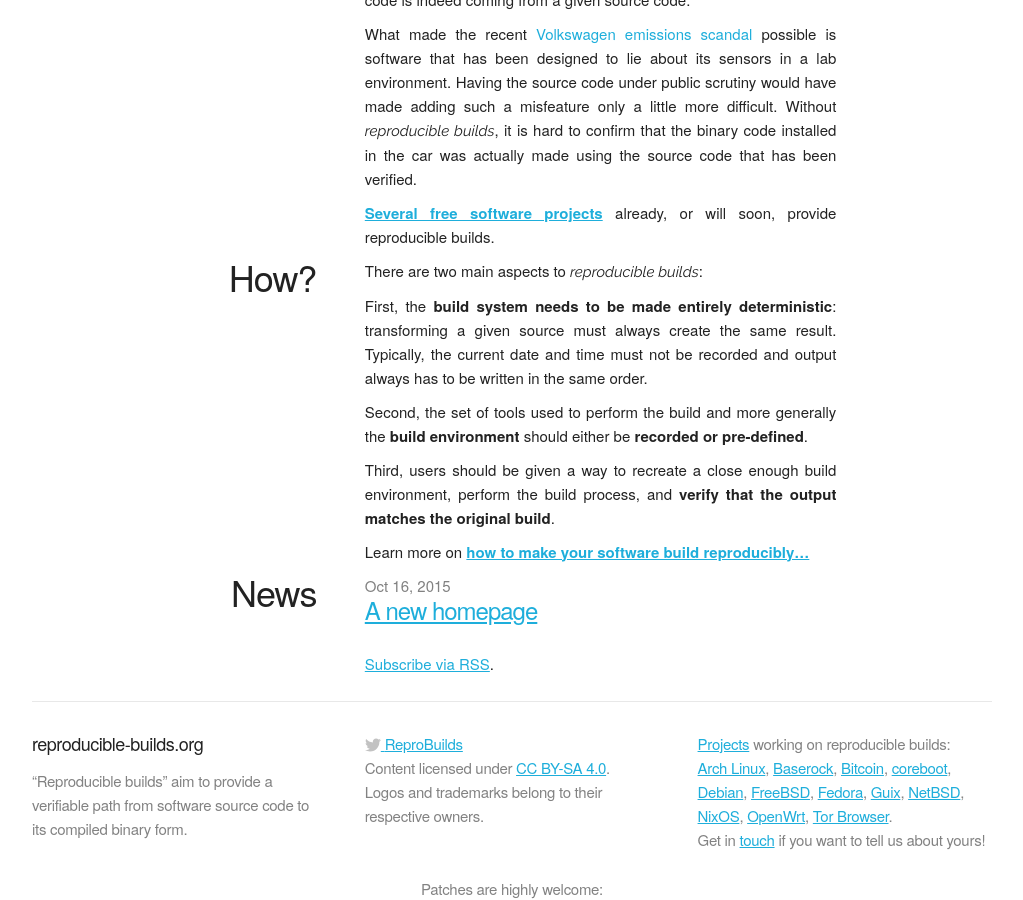
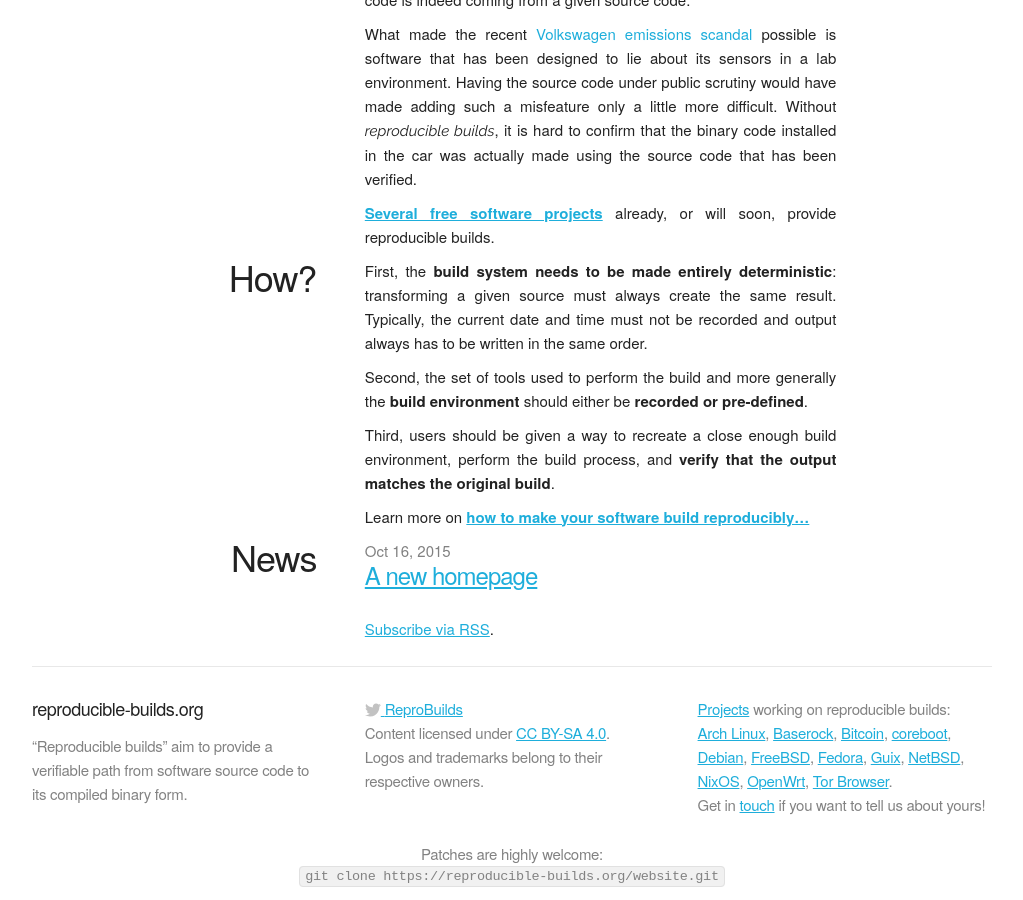
Before and after one commit to prototypefund/reproducible-website, a Jekyll site: the page built from index.html, in a window 1280 px wide and 900 px high, scrolled down 558 px. Shown: the whole window, without its empty margins (128-1151 px from the left). Built offline with Jekyll 4.4.1, drawn with Linux system fonts in a browser that asks for light colours; some web fonts are replaced.

Commit message:
Remove off by one error spotted by Euphoricus on Reddit

```diff
--- a/index.html
+++ b/index.html
@@ -69,9 +69,6 @@ layout: home
   </div>
   <div class="eight columns text">
     <p>
-      There are two main aspects to <em>reproducible builds</em>:
-    </p>
-    <p>
       First, the <strong>build system needs to be made entirely
       deterministic</strong>: transforming a given source must always
       create the same result. Typically, the current date and time must not be
```
